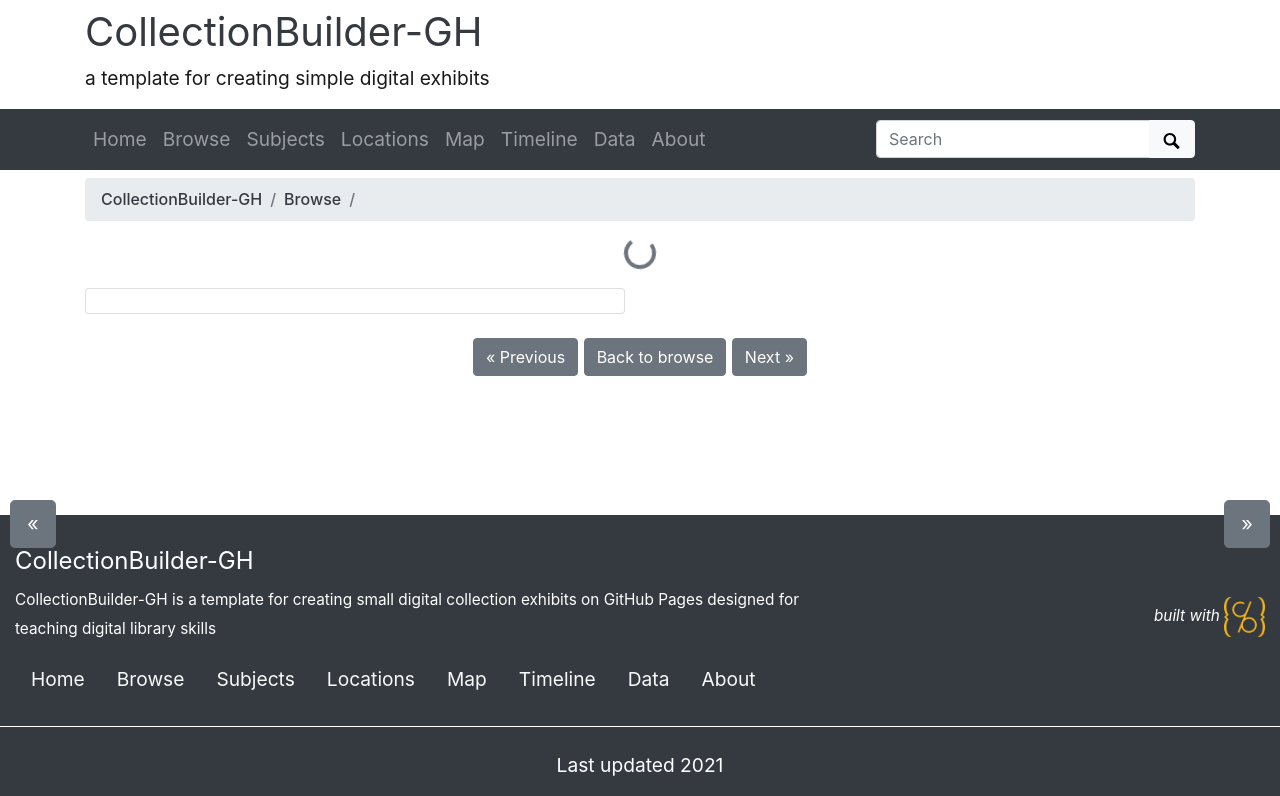
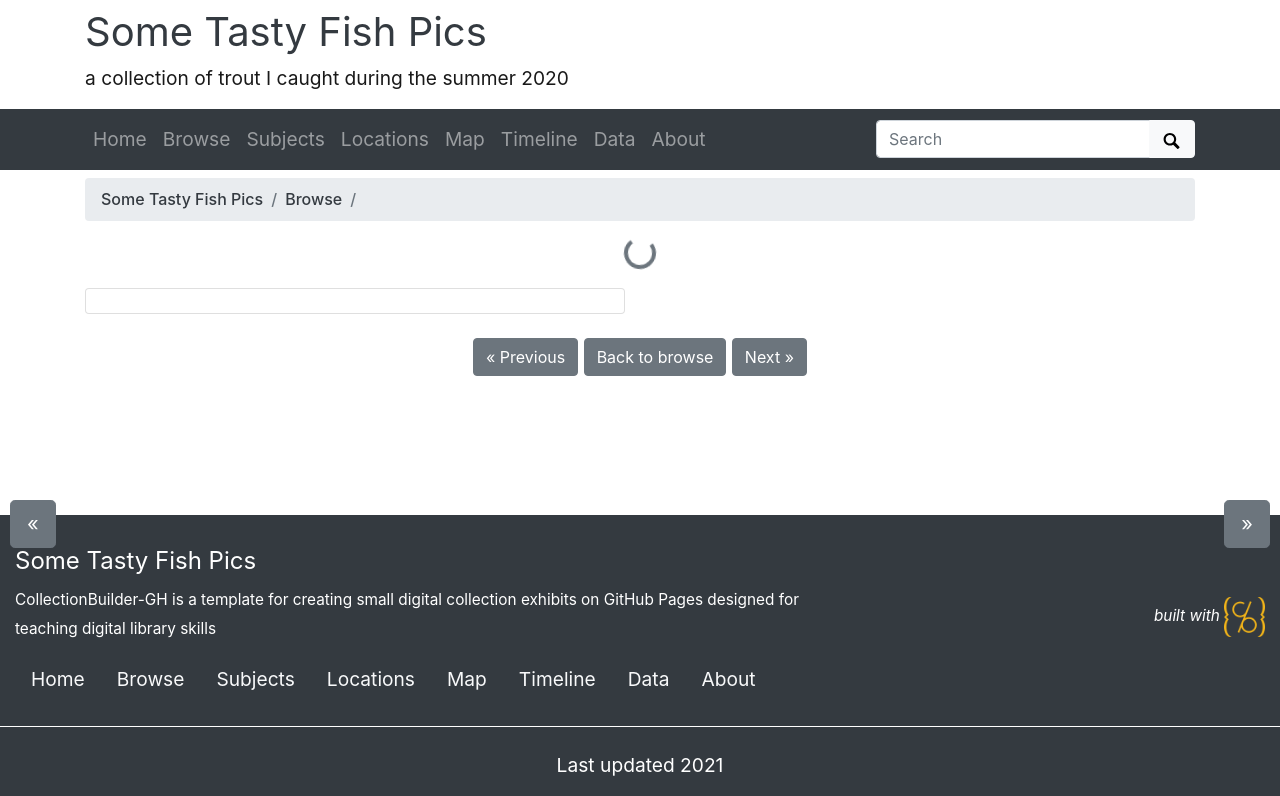
Before and after one commit to deck4106/CB_demo_1, a Jekyll site: the page built from pages/item.md, in a window 1280 px wide, cut to the strip 0-796 px from the top of the page. Built offline with Jekyll 4.4.1, drawn with Linux system fonts in a browser that asks for light colours.

Commit message:
changed title and sub title

```diff
--- a/_config.yml
+++ b/_config.yml
@@ -20,9 +20,9 @@
 # SITE SETTINGS
 #
 # title of site appears in banner
-title: CollectionBuilder-GH
+title: Some Tasty Fish Pics
 # tagline, a short phrase that will appear throughout the site in the top banner
-tagline: a template for creating simple digital exhibits
+tagline: a collection of trout I caught during the summer 2020
 # description appears in meta tags and other locations
 # this description might appear in search result lists, keep around 160 characters max
 description: "CollectionBuilder-GH is a template for creating small digital collection exhibits on GitHub Pages designed for teaching digital library skills"
```
